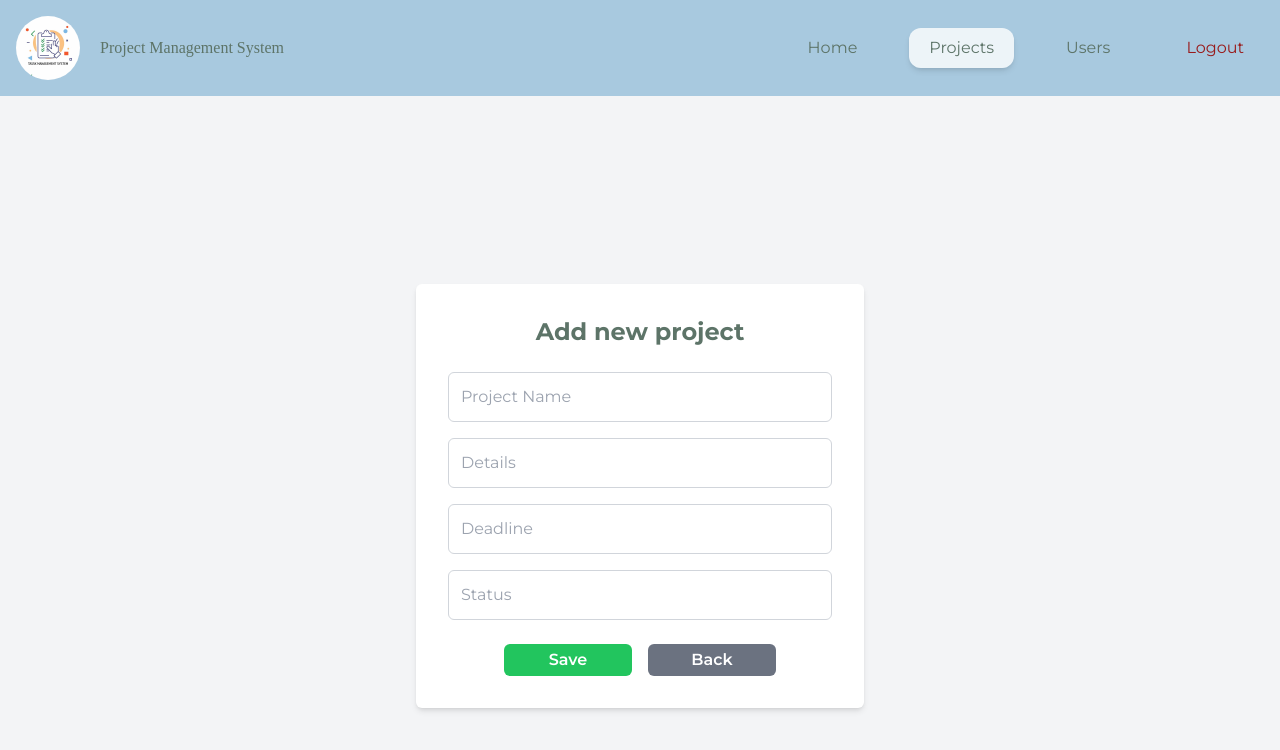
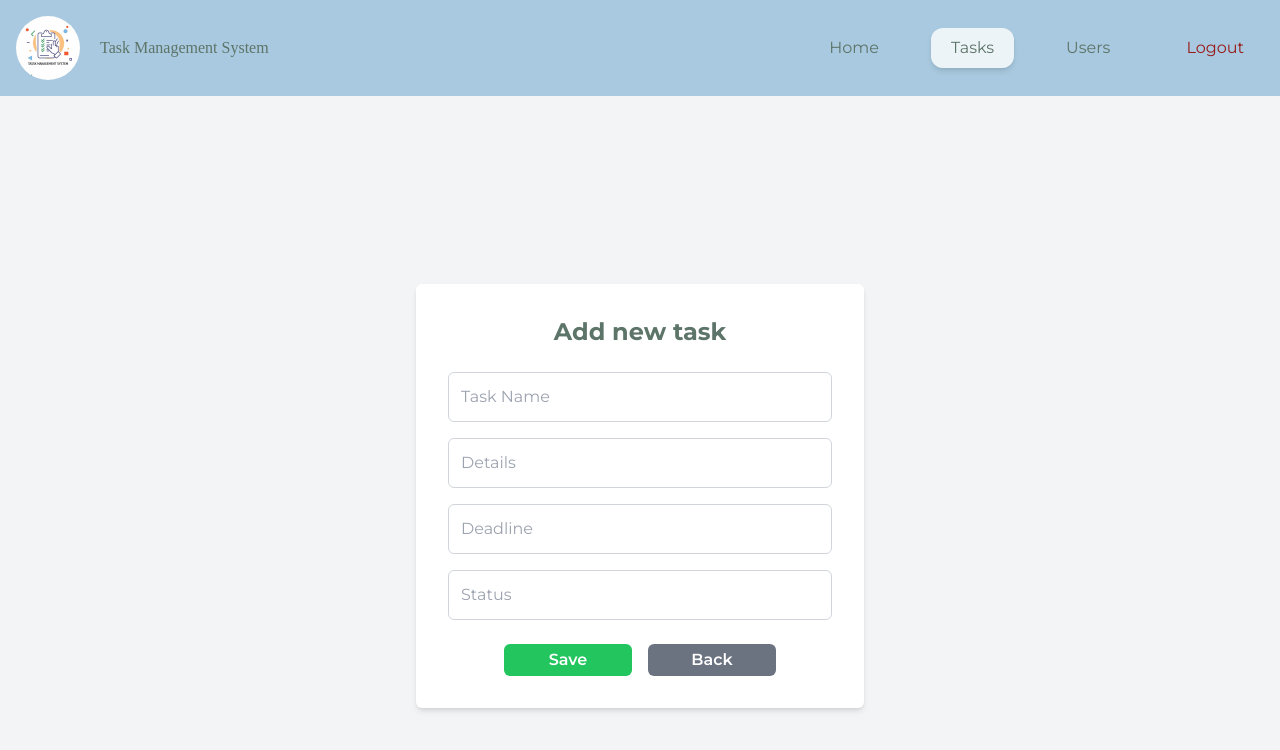
Before and after one commit to prince-bojji/task-management-system, a React (Vite) app in the folder frontend/: page /addNewProject in a window 1280 px wide. Shown: the top 750 px of the page. Built offline with nearby package versions, Linux system fonts and the light colour scheme; a web font is replaced by a local one.

Commit message:
minor changes

```diff
--- a/frontend/src/components/AdminHeader.jsx
+++ b/frontend/src/components/AdminHeader.jsx
@@ -85,7 +85,7 @@ const AdminHeader = () => {
             src={logo}
             alt='Logo'
           />
-          <h1 className='text-md'>Project Management System</h1>
+          <h1 className='text-md'>Task Management System</h1>
         </Link>
         <div
           className={`lg:hidden w-6 flex flex-col gap-1 justify-center cursor-pointer text-4xl text-[#5d7468]
@@ -102,7 +102,7 @@ const AdminHeader = () => {
           className={`flex flex-col lg:flex-row lg:gap-8 lg:w-fit m-0 w-full text-center list-none overflow-hidden transition-all duration-300 ease-in-out
                 ${isOpen ? 'h-max pt-3 lg:pt-0' : 'h-0 lg:h-fit'}`}>
           <MenuItem link='/homeAdmin'>Home</MenuItem>
-          <MenuItem link='/manageProject'>Projects</MenuItem>
+          <MenuItem link='/manageProject'>Tasks</MenuItem>
           <MenuItem link='/user'>Users</MenuItem>
           <MenuItem link='/'>
             <div className='flex justify-center items-center gap-1 text-red-800'>
--- a/frontend/src/components/Header.jsx
+++ b/frontend/src/components/Header.jsx
@@ -83,7 +83,7 @@ const Header = () => {
             src={logo}
             alt='Logo'
           />
-          <h1 className='text-md'>Project Management System</h1>
+          <h1 className='text-md'>Task Management System</h1>
         </Link>
         <div
           className={`lg:hidden w-6 flex flex-col gap-1 justify-center cursor-pointer text-4xl text-[#5d7468]
@@ -100,7 +100,7 @@ const Header = () => {
           className={`flex flex-col lg:flex-row lg:gap-8 lg:w-fit m-0 w-full text-center list-none overflow-hidden transition-all duration-300 ease-in-out
                 ${isOpen ? 'h-max pt-3 lg:pt-0' : 'h-0 lg:h-fit'}`}>
           <MenuItem link='/home'>Home</MenuItem>
-          <MenuItem link='/project'>Project</MenuItem>
+          <MenuItem link='/project'>Task</MenuItem>
           <MenuItem link='/profile'>
             <div className='flex justify-center items-center gap-1 text-blue-800'>
               {userEmail}
--- a/frontend/src/pages/admin/AddNewProject.jsx
+++ b/frontend/src/pages/admin/AddNewProject.jsx
@@ -57,7 +57,7 @@ function AddNewProject() {
     <div className='flex justify-center items-center min-h-screen bg-gray-100 font-montserrat'>
       <div className='w-full max-w-md bg-white p-8 rounded-md shadow-md'>
         <h2 className='text-2xl font-bold mb-6 text-center text-[#5d7468]'>
-          Add new project
+          Add new task
         </h2>
         <form onSubmit={onSubmit}>
           <div className='mb-4'>
@@ -65,7 +65,7 @@ function AddNewProject() {
               type='text'
               name='projectName'
               value={projectName}
-              placeholder='Project Name'
+              placeholder='Task Name'
               required
               onChange={onInputChange}
               className='w-full px-3 py-3 border text-black border-gray-300 rounded-md focus:outline-none focus:border-blue-500 bg-white'
--- a/frontend/src/pages/admin/AssignProject.jsx
+++ b/frontend/src/pages/admin/AssignProject.jsx
@@ -61,7 +61,7 @@ function AssignProject() {
     <div className='flex justify-center items-center min-h-screen bg-gray-100 font-montserrat'>
       <div className='w-full mt-4 mb-4 max-w-4xl bg-white p-8 rounded-md shadow-md'>
         <h1 className='text-2xl font-bold mb-6 text-center text-[#5d7468]'>
-          Project Details
+          Task Details
         </h1>
         {project ? (
           <div className='overflow-x-auto'>
--- a/frontend/src/pages/admin/EditProject.jsx
+++ b/frontend/src/pages/admin/EditProject.jsx
@@ -69,7 +69,7 @@ function EditProject() {
     <div className='flex justify-center items-center min-h-screen bg-gray-100 font-montserrat'>
       <div className='w-full max-w-md bg-white p-8 rounded-md shadow-md'>
         <h2 className='text-2xl font-bold mb-6 text-center text-[#5d7468]'>
-          Edit Project
+          Edit Task
         </h2>
         <form onSubmit={onSubmit}>
           <div className='mb-4'>
--- a/frontend/src/pages/admin/HomeAdmin.jsx
+++ b/frontend/src/pages/admin/HomeAdmin.jsx
@@ -58,12 +58,12 @@ function HomeAdmin() {
     <div className='flex justify-center items-center min-h-screen bg-gray-100 font-montserrat'>
       <div className='w-full max-w-xl bg-white p-8 rounded-md shadow-md'>
         <div className='text-2xl font-bold mb-6 text-center text-[#5d7468]'>
-          Project Status
+          Tasks Status
         </div>
 
         <div className='mb-6'>
           <div className='flex justify-between items-center'>
-            <div className='text-lg'>Total Projects:</div>
+            <div className='text-lg'>Total Tasks:</div>
             <div className='text-xl font-bold'>{projectCount}</div>
           </div>
         </div>
--- a/frontend/src/pages/admin/ManageProject.jsx
+++ b/frontend/src/pages/admin/ManageProject.jsx
@@ -37,11 +37,11 @@ function ManageProject() {
           <Link
             className='w-1/4 mb-3 text-center bg-blue-500 font-semibold text-white py-2 rounded-md hover:bg-blue-600 focus:outline-none focus:bg-blue-600'
             to={'/addNewProject'}>
-            Add new project
+            Add new task
           </Link>
         </div>
         <h1 className='text-2xl font-bold mb-6 text-center text-[#5d7468]'>
-          Projects
+          Tasks
         </h1>
         <div className='overflow-x-auto'>
           <table className='min-w-full'>
--- a/frontend/src/pages/admin/ViewProject.jsx
+++ b/frontend/src/pages/admin/ViewProject.jsx
@@ -43,7 +43,7 @@ function ViewProject() {
   const deleteProject = async () => {
     try {
       await axios.delete(`http://localhost:8080/api/projects/${projectId}`);
-      alert('Project deleted!');
+      alert('Task deleted!');
       navigate('/manageProject');
     } catch (error) {
       console.error('Error deleting the project:', error);
@@ -54,7 +54,7 @@ function ViewProject() {
     <div className='flex justify-center items-center min-h-screen bg-gray-100 font-montserrat'>
       <div className='w-full max-w-4xl bg-white p-8 rounded-md shadow-md'>
         <h1 className='text-2xl font-bold mb-6 text-center text-[#5d7468]'>
-          Project Details
+          Task Details
         </h1>
         {project ? (
           <div className='overflow-x-auto'>
@@ -120,7 +120,7 @@ function ViewProject() {
           <button
             onClick={handleAssignProjectClick}
             className='w-1/5 mt-2 mr-4 flex justify-center text-center bg-green-500 text-white font-semibold py-1 rounded-md hover:bg-green-600 focus:outline-none focus:bg-green-600'>
-            Assign project
+            Assign task
           </button>
           <Link
             className='w-1/5 mt-2 mr-4 flex justify-center text-center bg-blue-500 text-white font-semibold py-1 rounded-md hover:bg-blue-600 focus:outline-none focus:bg-blue-600'
--- a/frontend/src/pages/users/Home.jsx
+++ b/frontend/src/pages/users/Home.jsx
@@ -65,12 +65,12 @@ function Home() {
     <div className='flex justify-center items-center min-h-screen bg-gray-100 font-montserrat'>
       <div className='w-full max-w-xl bg-white p-8 rounded-md shadow-md'>
         <div className='text-2xl font-bold mb-6 text-center text-[#5d7468]'>
-          Project Status
+          Tasks Status
         </div>
 
         <div className='mb-6'>
           <div className='flex justify-between items-center'>
-            <div className='text-lg'>Total Projects:</div>
+            <div className='text-lg'>Total Tasks:</div>
             <div className='text-xl font-bold'>{projectCount}</div>
           </div>
         </div>
--- a/frontend/src/pages/users/Project.jsx
+++ b/frontend/src/pages/users/Project.jsx
@@ -40,7 +40,7 @@ function Project() {
     <div className='flex justify-center items-center min-h-screen bg-gray-100 font-montserrat'>
       <div className='w-full mt-4 mb-4 max-w-4xl bg-white p-8 rounded-md shadow-md'>
         <h1 className='text-2xl font-bold mb-6 text-center text-[#5d7468]'>
-          Projects
+          Task
         </h1>
         <div className='overflow-x-auto'>
           <table className='min-w-full'>
--- a/frontend/src/pages/users/UpdateProjectStatus.jsx
+++ b/frontend/src/pages/users/UpdateProjectStatus.jsx
@@ -42,7 +42,7 @@ function UpdateProjectStatus() {
         `http://localhost:8080/api/projects/${projectId}`,
         project
       );
-      alert('Project updated successfully!');
+      alert('Task status updated successfully!');
       navigate(`/project`);
     } catch (error) {
       console.error('Error updating project:', error);
```
